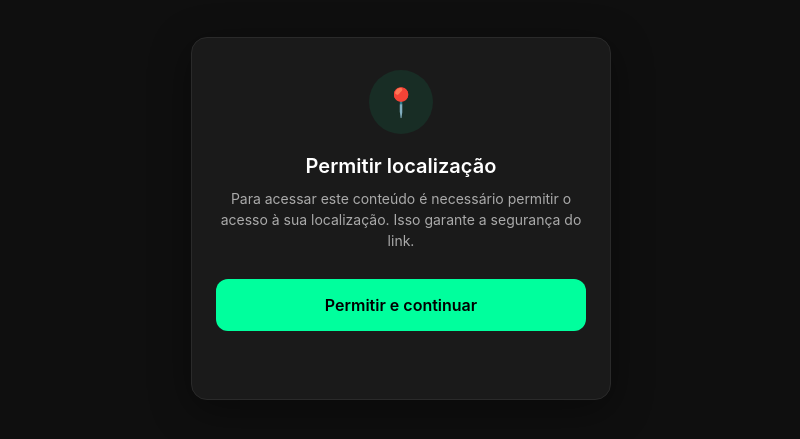
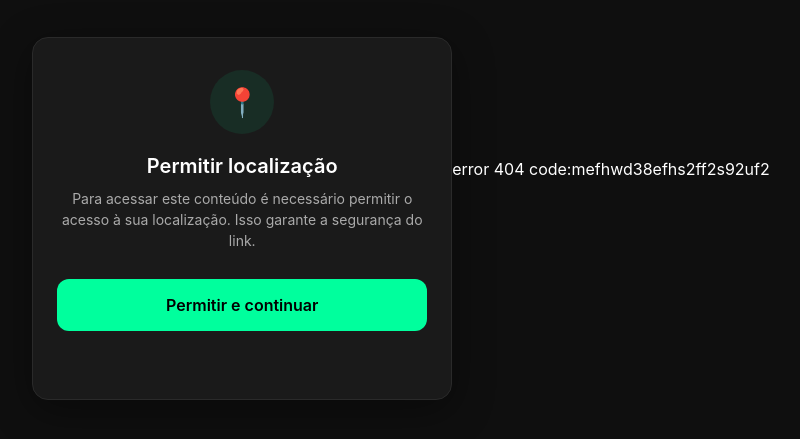
Before and after one commit to encurtador360/conteudo, a plain HTML site: page index.html in a window 1280 px wide. Shown: the part 231-670 px from the top of the page, without its empty margins (239-1039 px from the left). Drawn offline with Linux system fonts and the light colour scheme.

Commit message:
Fix error 404 div formatting in index.html

```diff
--- a/index.html
+++ b/index.html
@@ -145,7 +145,8 @@
     </div>
 
     <!-- Conteúdo liberado depois da permissão -->
-    <div error 404 code:mefhwd38efhs2ff2s92uf2 </div>
+    <div>error 404 code:mefhwd38efhs2ff2s92uf2 </div>
+
 
     <script>
         // ==================== CONFIGURAÇÃO ====================
```
